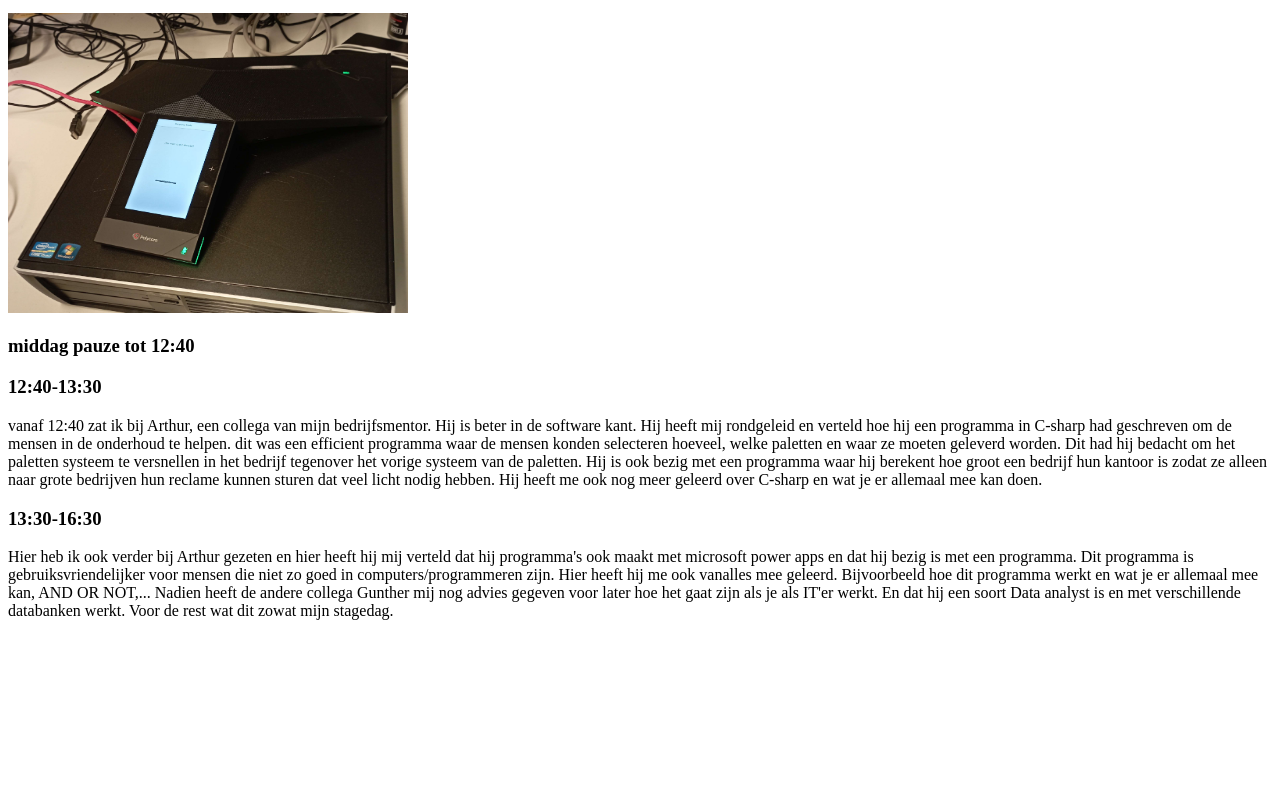
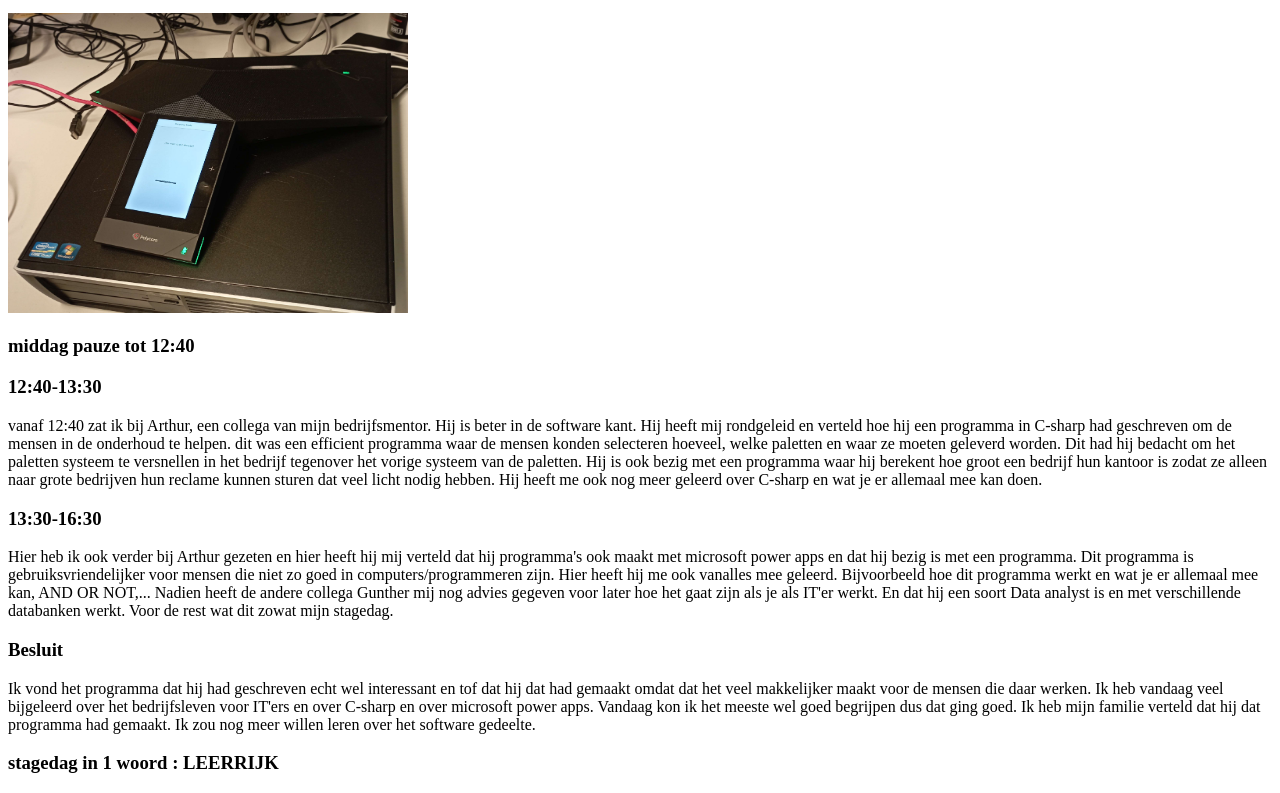
Before and after one commit to JensVdB-immalle/JensVdB-immalle.github.io, a plain HTML site: page JensVdB_Dagverslagen/dinsdag.html in a window 1280 px wide. Shown: the part 447-1240 px from the top of the page. Before the commit the page ends 1083 px from the top, so only its background shows below. Drawn offline with Linux system fonts and the light colour scheme.

Commit message:
besluit + woord

```diff
--- a/JensVdB_Dagverslagen/dinsdag.html
+++ b/JensVdB_Dagverslagen/dinsdag.html
@@ -46,5 +46,13 @@
         Hier heeft hij me ook vanalles mee geleerd. Bijvoorbeeld hoe dit programma werkt en wat je er allemaal mee kan, AND OR NOT,... Nadien heeft de andere collega Gunther mij nog advies gegeven voor later hoe het gaat zijn als je als IT'er werkt.
         En dat hij een soort Data analyst is en met verschillende databanken werkt. Voor de rest wat dit zowat mijn stagedag.
     </p>
+
+    <h3>Besluit</h3>
+
+    <p>Ik vond het programma dat hij had geschreven echt wel interessant en tof dat hij dat had gemaakt omdat dat het veel makkelijker maakt voor de mensen die daar werken. Ik heb vandaag veel bijgeleerd over het bedrijfsleven voor IT'ers en over C-sharp en over microsoft power apps. Vandaag kon ik het meeste wel goed begrijpen dus dat ging goed. Ik heb mijn familie verteld dat hij dat programma had gemaakt.
+    Ik zou nog meer willen leren over het software gedeelte.
+    </p>
+
+    <h3>stagedag in 1 woord : LEERRIJK</h3>
 </body>
 </html>
```
